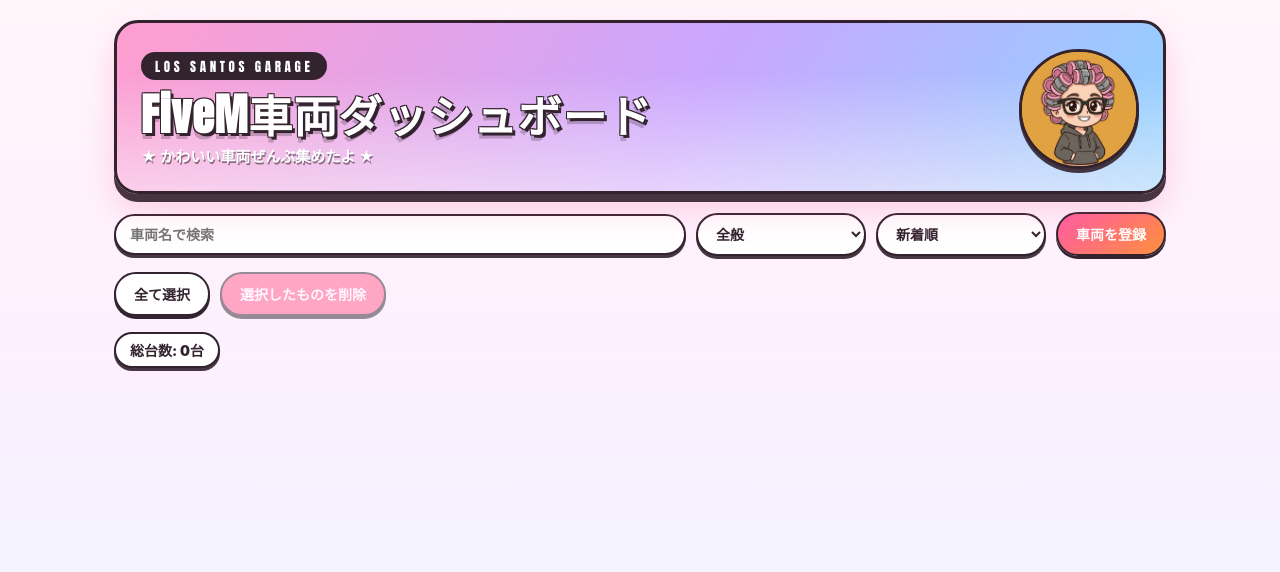
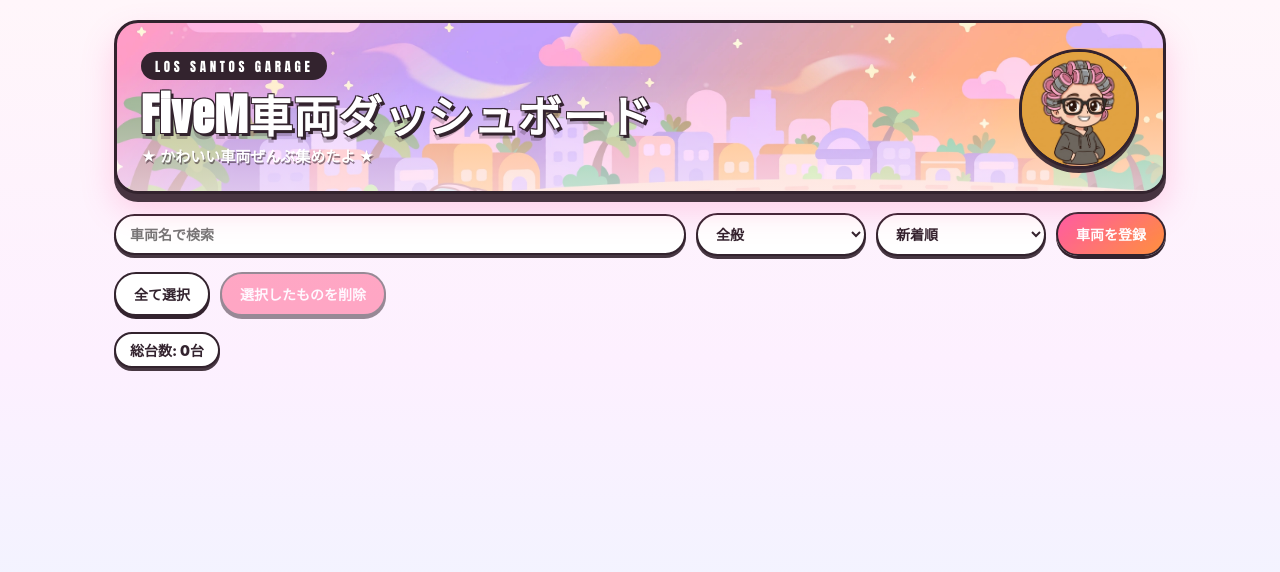
Before and after one commit to obaba0005/fivem-vehicles, a plain HTML site: page index.html in a window 1280 px wide. Drawn offline with nearby package versions, Linux system fonts and the light colour scheme; no server answers; a web font is replaced by a local one.

Commit message:
Add files via upload

```diff
--- a/index.html
+++ b/index.html
@@ -49,7 +49,7 @@
     gap:16px;
     border:3px solid var(--ink);
     border-radius:24px;
-    background:linear-gradient(120deg,var(--sunset1),var(--sunset2) 55%,var(--sunset3)),url("banner.png") center/cover;
+    background:var(--sunset2) url("banner.png") center/cover;
     box-shadow:0 8px 0 rgba(51,35,46,.9),0 16px 32px rgba(255,93,162,.25);
     padding:26px 24px 22px;
     margin-bottom:18px;
```
